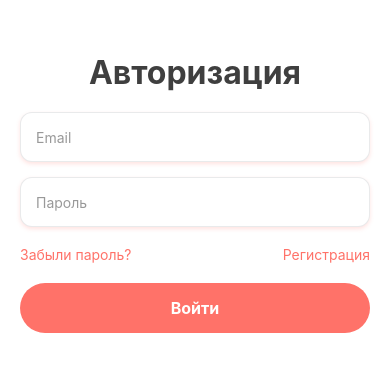
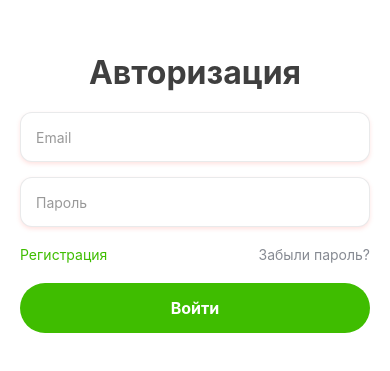
Before and after one commit to DogCodeVer/SmartBusket_ReactNative, a React Native app: screen /SignIn in a window 390 px wide. Shown: the part 229-600 px from the top of the page. Built offline with nearby package versions, Linux system fonts and the light colour scheme.

Commit message:
навожу красоту

```diff
--- a/app.json
+++ b/app.json
@@ -23,6 +23,9 @@
     },
     "web": {
       "favicon": "./assets/favicon.png"
-    }
+    },
+    "plugins": [
+      "expo-secure-store"
+    ]
   }
 }
--- a/package.json
+++ b/package.json
@@ -24,7 +24,8 @@
     "react-native-safe-area-context": "^5.1.0",
     "react-native-screens": "^4.5.0",
     "react-native-vector-icons": "^10.2.0",
-    "zustand": "^5.0.3"
+    "zustand": "^5.0.3",
+    "expo-secure-store": "~14.0.1"
   },
   "devDependencies": {
     "@babel/core": "^7.25.2",
--- a/src/navigation/AppNavigation.tsx
+++ b/src/navigation/AppNavigation.tsx
@@ -41,7 +41,7 @@ const AppNavigator: React.FC = () => (
 			<Stack.Screen
 				name='Home'
 				component={Home}
-				options={{ headerShown: false }}
+				options={{ headerShown: false, gestureEnabled: false }}
 			/>
 			<Stack.Screen
 				name='Categories'
--- a/src/screens/Categories.tsx
+++ b/src/screens/Categories.tsx
@@ -82,6 +82,7 @@ const Categories: React.FC<Props> = ({ navigation, route }) => {
 	const [productCardView, setProductCardView] = useState<boolean>(false);
 	const [productId, setProductId] = useState<number>();
 	const [subCategory, setSubCategory] = useState<SubCategory>();
+	const [categoryTitle, setCategoryTitle] = useState();
 
 	useEffect(() => {
 		const fetchProduct = async () => {
@@ -257,11 +258,7 @@ const Categories: React.FC<Props> = ({ navigation, route }) => {
 							onPress={() => navigation.goBack()}
 							style={{ marginRight: 10 }}
 						/>
-						{/* {categories.map(category => (
-							<Text key={category.id} style={styles.title}>
-								{category.title}
-							</Text>
-						))} */}
+						<Text style={styles.title}>{subCategory?.name}</Text>
 					</View>
 					<View style={styles.subCategory}>
 						<TouchableOpacity style={{ paddingRight: 10 }}>
--- a/src/screens/Home.tsx
+++ b/src/screens/Home.tsx
@@ -154,6 +154,19 @@ const Home: React.FC<Props> = ({ navigation }) => {
 			<StatusBar barStyle={'dark-content'} backgroundColor='#fff' />
 			<SafeAreaProvider>
 				<SafeAreaView style={styles.container}>
+					<TouchableOpacity style={styles.deliveryBox}>
+						<Text style={{ fontSize: 12, fontWeight: '600', color: '#62666E' }}>
+							Куда доставить:
+						</Text>
+						<View style={styles.deliveryAddress_box}>
+							<Text
+								style={{ fontSize: 14, fontWeight: '700', color: '#3F3F3F' }}
+							>
+								Выбрать адрес
+							</Text>
+							<Ionicons name='chevron-down-outline' size={12} color='#000' />
+						</View>
+					</TouchableOpacity>
 					<View style={styles.searchbar}>
 						<Ionicons
 							name='search'
--- a/src/screens/PasswordRecovery.tsx
+++ b/src/screens/PasswordRecovery.tsx
@@ -32,7 +32,7 @@ const PasswordRecovery: React.FC<Props> = ({ navigation }) => {
 				value={email}
 			/>
 			<TouchableOpacity style={styles.button}>
-				<Text style={styles.buttonText}>Войти</Text>
+				<Text style={styles.buttonText}>Отправить ссылку</Text>
 			</TouchableOpacity>
 		</View>
 	);
--- a/src/screens/SignIn.tsx
+++ b/src/screens/SignIn.tsx
@@ -1,39 +1,39 @@
-import React, {useState} from 'react'
-import {View, Text, TextInput, TouchableOpacity, Alert} from 'react-native'
-import {NativeStackScreenProps} from '@react-navigation/native-stack'
-import {RootStackParamList} from '../navigation/AppNavigation'
-import supabase from '../config/supabaseConfig'
-import {styles} from '../styles/SignIn'
+import React, { useState } from 'react';
+import { View, Text, TextInput, TouchableOpacity, Alert } from 'react-native';
+import { NativeStackScreenProps } from '@react-navigation/native-stack';
+import { RootStackParamList } from '../navigation/AppNavigation';
+import supabase from '../config/supabaseConfig';
+import { styles } from '../styles/SignIn';
 
-type Props = NativeStackScreenProps<RootStackParamList, 'SignIn'>
+type Props = NativeStackScreenProps<RootStackParamList, 'SignIn'>;
 
-const SignIn: React.FC<Props> = ({navigation}) => {
-  const [email, setEmail] = useState('')
-  const [password, setPassword] = useState('')
-  const [isFocusedPassword, setIsFocusedPassword] = useState(false)
-  const [isFocusedEmail, setIsFocusedEmail] = useState(false)
-  const [loading, setLoading] = useState(false)
+const SignIn: React.FC<Props> = ({ navigation }) => {
+	const [email, setEmail] = useState('');
+	const [password, setPassword] = useState('');
+	const [isFocusedPassword, setIsFocusedPassword] = useState(false);
+	const [isFocusedEmail, setIsFocusedEmail] = useState(false);
+	const [loading, setLoading] = useState(false);
 
 	const handleSignIn = async () => {
 		if (!email || !password) {
-      Alert.alert('Ошибка', 'Введите email и пароль')
-      return
+			Alert.alert('Ошибка', 'Введите email и пароль');
+			return;
 		}
 
-    setLoading(true)
-    const {error} = await supabase.auth.signInWithPassword({
+		setLoading(true);
+		const { error } = await supabase.auth.signInWithPassword({
 			email,
 			password,
-    })
+		});
 
-    setLoading(false)
+		setLoading(false);
 
 		if (error) {
-      Alert.alert('Ошибка авторизации', error.message)
+			Alert.alert('Ошибка авторизации', error.message);
 		} else {
-      navigation.replace('Home') // Переход без возможности возврата на экран входа
+			navigation.replace('Home'); // Переход без возможности возврата на экран входа
 		}
-  }
+	};
 
 	return (
 		<View style={styles.container}>
@@ -43,41 +43,44 @@ const SignIn: React.FC<Props> = ({navigation}) => {
 				style={[styles.input, isFocusedEmail && styles.inputFocused]}
 				onFocus={() => setIsFocusedEmail(true)}
 				onBlur={() => setIsFocusedEmail(false)}
-        placeholder="Email"
-        placeholderTextColor="#999"
+				placeholder='Email'
+				placeholderTextColor='#999'
 				onChangeText={setEmail}
 				value={email}
-        keyboardType="email-address"
-        autoCapitalize="none"
+				keyboardType='email-address'
+				autoCapitalize='none'
 			/>
 			<TextInput
 				style={[styles.input, isFocusedPassword && styles.inputFocused]}
 				onFocus={() => setIsFocusedPassword(true)}
 				onBlur={() => setIsFocusedPassword(false)}
-        placeholder="Пароль"
-        placeholderTextColor="#999"
+				placeholder='Пароль'
+				placeholderTextColor='#999'
 				secureTextEntry
 				onChangeText={setPassword}
 				value={password}
 			/>
 
 			<View style={styles.footer}>
-        <TouchableOpacity onPress={() => navigation.navigate('PasswordRecovery')}>
-          <Text style={styles.footerText}>Забыли пароль?</Text>
-        </TouchableOpacity>
 				<TouchableOpacity onPress={() => navigation.navigate('SignUp')}>
 					<Text style={styles.footerText}>Регистрация</Text>
+				</TouchableOpacity>
+				<TouchableOpacity
+					onPress={() => navigation.navigate('PasswordRecovery')}
+				>
+					<Text style={styles.footerText_forgotpass}>Забыли пароль?</Text>
 				</TouchableOpacity>
 			</View>
 
 			<TouchableOpacity
 				style={[styles.button, loading && styles.buttonDisabled]}
 				onPress={handleSignIn}
-        disabled={loading}>
+				disabled={loading}
+			>
 				<Text style={styles.buttonText}>{loading ? 'Вход...' : 'Войти'}</Text>
 			</TouchableOpacity>
 		</View>
-  )
-}
+	);
+};
 
-export default SignIn
+export default SignIn;
--- a/src/styles/Home.ts
+++ b/src/styles/Home.ts
@@ -63,4 +63,11 @@ export const styles = StyleSheet.create({
 		padding: 8,
 		alignSelf: 'flex-start',
 	},
+	deliveryBox: {
+		marginBottom: 12,
+	},
+	deliveryAddress_box: {
+		flexDirection: 'row',
+		alignItems: 'center',
+	},
 });
--- a/src/styles/PasswordRecovery.ts
+++ b/src/styles/PasswordRecovery.ts
@@ -21,7 +21,7 @@ export const styles = StyleSheet.create({
 		borderColor: '#2D323A1A',
 		borderRadius: 12,
 		backgroundColor: '#fff',
-		shadowColor: '#FF7269',
+		shadowColor: '#3FBD00',
 		shadowOffset: { width: 0, height: 2 },
 		shadowOpacity: 0.2,
 		shadowRadius: 4,
@@ -33,7 +33,7 @@ export const styles = StyleSheet.create({
 	button: {
 		width: '100%',
 		height: 50,
-		backgroundColor: '#FF7269',
+		backgroundColor: '#3FBD00',
 		borderRadius: 100,
 		justifyContent: 'center',
 		alignItems: 'center',
@@ -52,10 +52,10 @@ export const styles = StyleSheet.create({
 	},
 	footerText: {
 		fontSize: 14,
-		color: '#FF7269',
+		color: '#3FBD00',
 		textDecorationLine: 'none',
 	},
 	inputFocused: {
-		borderColor: '#FF7269', // Цвет границы при фокусе
+		borderColor: '#3FBD00', // Цвет границы при фокусе
 	},
 });
--- a/src/styles/SignIn.ts
+++ b/src/styles/SignIn.ts
@@ -1,4 +1,4 @@
-import {StyleSheet} from 'react-native'
+import { StyleSheet } from 'react-native';
 
 export const styles = StyleSheet.create({
 	container: {
@@ -22,7 +22,7 @@ export const styles = StyleSheet.create({
 		borderRadius: 12,
 		backgroundColor: '#fff',
 		shadowColor: '#FF7269',
-    shadowOffset: {width: 0, height: 2},
+		shadowOffset: { width: 0, height: 2 },
 		shadowOpacity: 0.2,
 		shadowRadius: 4,
 		elevation: 6.3,
@@ -33,7 +33,7 @@ export const styles = StyleSheet.create({
 	button: {
 		width: '100%',
 		height: 50,
-    backgroundColor: '#FF7269',
+		backgroundColor: '#3FBD00',
 		borderRadius: 100,
 		justifyContent: 'center',
 		alignItems: 'center',
@@ -52,14 +52,19 @@ export const styles = StyleSheet.create({
 	},
 	footerText: {
 		fontSize: 14,
-    color: '#FF7269',
+		color: '#3FBD00',
+		textDecorationLine: 'none',
+	},
+	footerText_forgotpass: {
+		fontSize: 14,
+		color: '#878B93',
 		textDecorationLine: 'none',
 	},
 	inputFocused: {
-    borderColor: '#FF7269', // Цвет границы при фокусе
+		borderColor: '#3FBD00', // Цвет границы при фокусе
 	},
 	buttonDisabled: {
 		backgroundColor: '#D3D3D3', // Светло-серый цвет фона, когда кнопка отключена
 		opacity: 0.6, // Полупрозрачность
 	},
-})
+});
--- a/src/styles/SignUp.ts
+++ b/src/styles/SignUp.ts
@@ -1,4 +1,4 @@
-import {StyleSheet} from 'react-native'
+import { StyleSheet } from 'react-native';
 
 export const styles = StyleSheet.create({
 	container: {
@@ -21,8 +21,8 @@ export const styles = StyleSheet.create({
 		borderColor: '#2D323A1A',
 		borderRadius: 12,
 		backgroundColor: '#fff',
-    shadowColor: '#FF7269',
-    shadowOffset: {width: 0, height: 2},
+		shadowColor: '#3FBD00',
+		shadowOffset: { width: 0, height: 2 },
 		shadowOpacity: 0.2,
 		shadowRadius: 4,
 		elevation: 6.3, // Для тени на Android
@@ -33,7 +33,7 @@ export const styles = StyleSheet.create({
 	button: {
 		width: '100%',
 		height: 50,
-    backgroundColor: '#FF7269',
+		backgroundColor: '#3FBD00',
 		borderRadius: 100,
 		justifyContent: 'center',
 		alignItems: 'center',
@@ -52,11 +52,11 @@ export const styles = StyleSheet.create({
 	},
 	footerText: {
 		fontSize: 14,
-    color: '#FF7269',
+		color: '#3FBD00',
 		textDecorationLine: 'none',
 	},
 	inputFocused: {
-    borderColor: '#FF7269', // Цвет границы при фокусе
+		borderColor: '#3FBD00', // Цвет границы при фокусе
 	},
 	errorText: {
 		color: 'red',
@@ -68,4 +68,4 @@ export const styles = StyleSheet.create({
 		backgroundColor: '#D3D3D3',
 		opacity: 0.6,
 	},
-})
+});
```
Also changed, not shown: 1 other file (tests, documents, lock files or other folders). Lines whose indentation alone changed are shown as unchanged.
